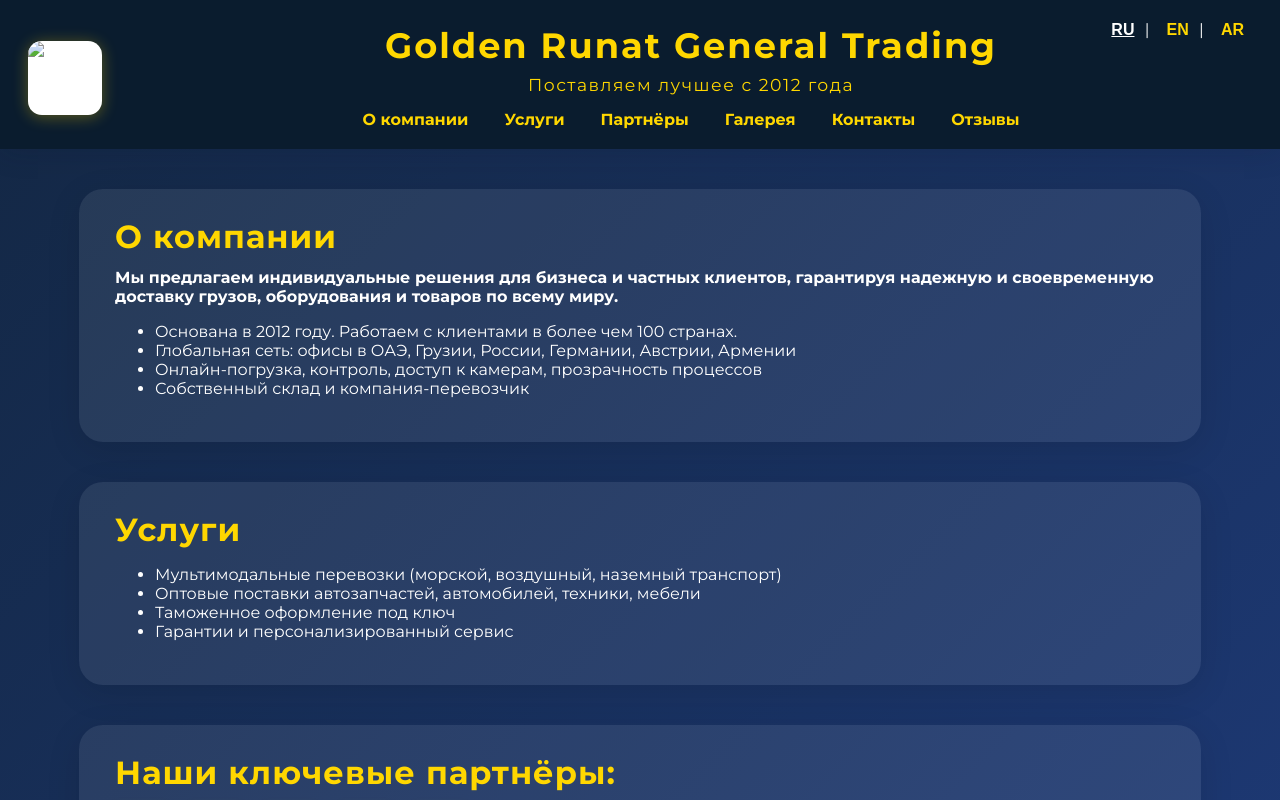
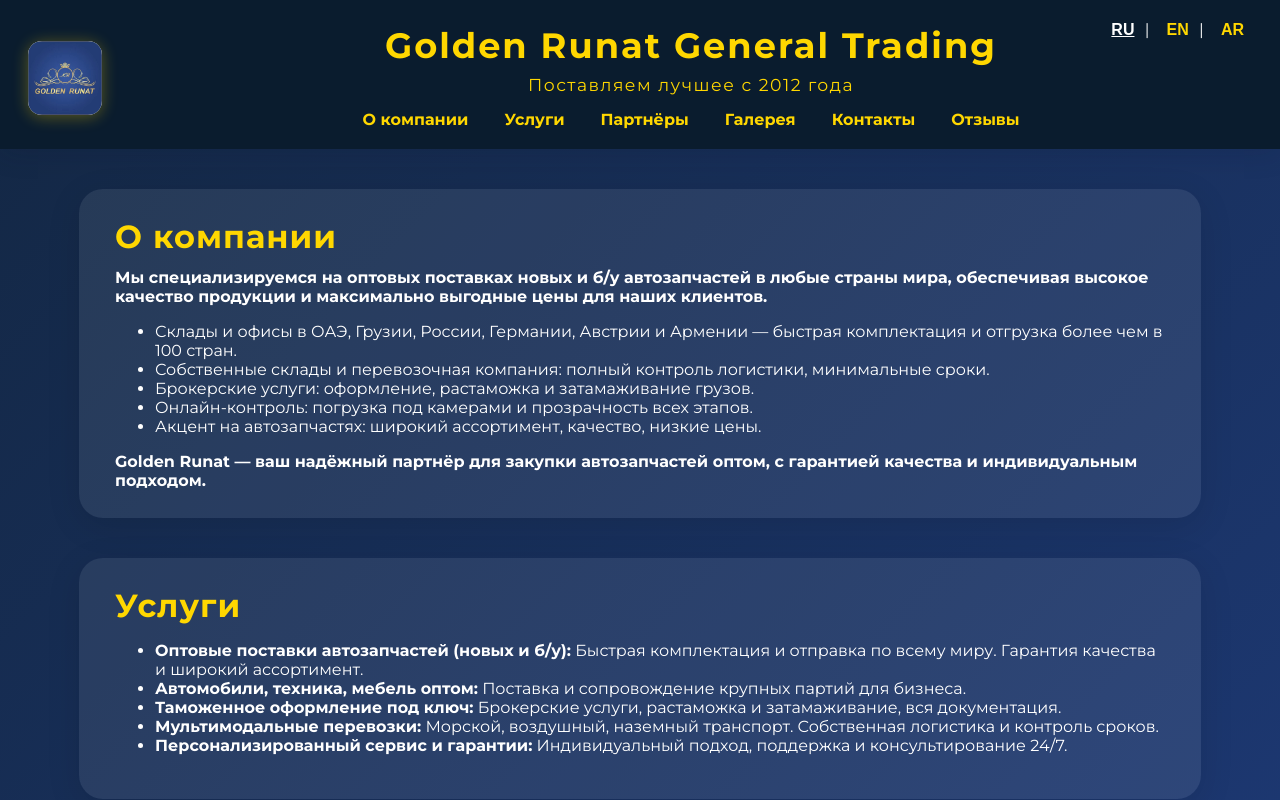
Before and after one commit to LUXURYAI/goldenrunat-website, a plain HTML site: page index.html in a window 1280 px wide. Shown: the top 800 px of the page. Drawn offline with Linux system fonts and the light colour scheme; grey boxes are pictures that could not be loaded.

Commit message:
Add files via upload

```diff
--- a/index.html
+++ b/index.html
@@ -206,22 +206,25 @@
     }
   </style>
   <script>
-    // Простейшая мультиязычность на RU/EN/AR
+    // Мультиязычность: новые тексты RU/EN/AR
     const translations = {
       ru: {
         nav: ['О компании','Услуги','Партнёры','Галерея','Контакты','Отзывы'],
-        about: `<b>Мы предлагаем индивидуальные решения для бизнеса и частных клиентов, гарантируя надежную и своевременную доставку грузов, оборудования и товаров по всему миру.</b>
+        about: `<b>Мы специализируемся на оптовых поставках новых и б/у автозапчастей в любые страны мира, обеспечивая высокое качество продукции и максимально выгодные цены для наших клиентов.</b>
         <ul>
-          <li>Основана в 2012 году. Работаем с клиентами в более чем 100 странах.</li>
-          <li>Глобальная сеть: офисы в ОАЭ, Грузии, России, Германии, Австрии, Армении</li>
-          <li>Онлайн-погрузка, контроль, доступ к камерам, прозрачность процессов</li>
-          <li>Собственный склад и компания-перевозчик</li>
-        </ul>`,
+          <li>Склады и офисы в ОАЭ, Грузии, России, Германии, Австрии и Армении — быстрая комплектация и отгрузка более чем в 100 стран.</li>
+          <li>Собственные склады и перевозочная компания: полный контроль логистики, минимальные сроки.</li>
+          <li>Брокерские услуги: оформление, растаможка и затамаживание грузов.</li>
+          <li>Онлайн-контроль: погрузка под камерами и прозрачность всех этапов.</li>
+          <li>Акцент на автозапчастях: широкий ассортимент, качество, низкие цены.</li>
+        </ul>
+        <div style="margin-top:8px;"><b>Golden Runat — ваш надёжный партнёр для закупки автозапчастей оптом, с гарантией качества и индивидуальным подходом.</b></div>`,
         services: `<ul>
-          <li>Мультимодальные перевозки (морской, воздушный, наземный транспорт)</li>
-          <li>Оптовые поставки автозапчастей, автомобилей, техники, мебели</li>
-          <li>Таможенное оформление под ключ</li>
-          <li>Гарантии и персонализированный сервис</li>
+          <li><b>Оптовые поставки автозапчастей (новых и б/у):</b> Быстрая комплектация и отправка по всему миру. Гарантия качества и широкий ассортимент.</li>
+          <li><b>Автомобили, техника, мебель оптом:</b> Поставка и сопровождение крупных партий для бизнеса.</li>
+          <li><b>Таможенное оформление под ключ:</b> Брокерские услуги, растаможка и затамаживание, вся документация.</li>
+          <li><b>Мультимодальные перевозки:</b> Морской, воздушный, наземный транспорт. Собственная логистика и контроль сроков.</li>
+          <li><b>Персонализированный сервис и гарантии:</b> Индивидуальный подход, поддержка и консультирование 24/7.</li>
         </ul>`,
         partners: `Наши ключевые партнёры:`,
         offices: `<li><b>ОАЭ:</b> +971 55 891 3535</li>
@@ -249,18 +252,21 @@
       },
       en: {
         nav: ['About','Services','Partners','Gallery','Contacts','Reviews'],
-        about: `<b>We offer customized solutions for businesses and individuals, ensuring reliable and timely delivery of goods, equipment, and products worldwide.</b>
+        about: `<b>We specialize in wholesale supply of new and used auto parts to any country in the world, ensuring high quality and the best prices for our customers.</b>
         <ul>
-          <li>Founded in 2012. We work with clients in over 100 countries.</li>
-          <li>Global network: Offices in UAE, Georgia, Russia, Germany, Austria, Armenia</li>
-          <li>Online cargo loading, monitoring, camera access, full transparency</li>
-          <li>Own warehouse and carrier company</li>
-        </ul>`,
+          <li>Warehouses and offices in UAE, Georgia, Russia, Germany, Austria, and Armenia — fast processing and shipping to 100+ countries.</li>
+          <li>Own warehouses and transport company: full logistics control, minimal delivery times.</li>
+          <li>Brokerage services: documentation, customs clearance and declaration.</li>
+          <li>Online control: loading under cameras and transparent processes at every stage.</li>
+          <li>Focus on auto parts: wide selection, quality, low prices.</li>
+        </ul>
+        <div style="margin-top:8px;"><b>Golden Runat is your reliable partner for wholesale auto parts supply with guaranteed quality and a personalized approach.</b></div>`,
         services: `<ul>
-          <li>Multimodal shipping (sea, air, land transport)</li>
-          <li>Wholesale supply of auto parts, cars, equipment, furniture</li>
-          <li>Customs clearance turnkey</li>
-          <li>Guarantees and personalized service</li>
+          <li><b>Wholesale supply of auto parts (new & used):</b> Fast picking and worldwide shipping. Guaranteed quality and wide range.</li>
+          <li><b>Cars, equipment, furniture wholesale:</b> Delivery and support of large lots for business.</li>
+          <li><b>Turnkey customs clearance:</b> Brokerage services, customs documentation, clearance and declaration.</li>
+          <li><b>Multimodal transportation:</b> Sea, air, and land transport. Own logistics and timing control.</li>
+          <li><b>Personalized service and guarantees:</b> Individual approach, support and consulting 24/7.</li>
         </ul>`,
         partners: `Our key partners:`,
         offices: `<li><b>UAE:</b> +971 55 891 3535</li>
@@ -288,55 +294,57 @@
       },
       ar: {
         nav: ['عن الشركة','الخدمات','الشركاء','معرض الصور','التواصل','آراء العملاء'],
-        about: `<b>نقدم حلولاً مخصصة للشركات والعملاء الأفراد، مع ضمان التسليم الموثوق وفي الوقت المحدد للبضائع والمعدات والمنتجات حول العالم.</b>
+        about: `<b>نحن متخصصون في التوريد بالجملة لقطع غيار السيارات الجديدة والمستعملة إلى جميع أنحاء العالم، مع ضمان الجودة العالية وأفضل الأسعار لعملائنا.</b>
         <ul>
-          <li>تأسست في 2012. نعمل مع عملاء في أكثر من 100 دولة.</li>
-          <li>شبكة عالمية: مكاتب في الإمارات، جورجيا، روسيا، ألمانيا، النمسا، أرمينيا</li>
-          <li>تحميل بضائع أونلاين، مراقبة بالكاميرات، شفافية كاملة</li>
-          <li>مستودع وشركة نقل خاصة</li>
-        </ul>`,
+          <li>مستودعات ومكاتب في الإمارات، جورجيا، روسيا، ألمانيا، النمسا، أرمينيا — تجهيز وشحن سريع إلى أكثر من 100 دولة.</li>
+          <li>مستودعات وشركة نقل خاصة: تحكم كامل في اللوجستيات وأقل أوقات التسليم.</li>
+          <li>خدمات التخليص الجمركي: توثيق، تخليص واستيراد وتصدير البضائع.</li>
+          <li>مراقبة أونلاين: تحميل أمام الكاميرات وشفافية في جميع المراحل.</li>
+          <li>تركيز على قطع الغيار: تشكيلة واسعة، جودة، أسعار منافسة.</li>
+        </ul>
+        <div style="margin-top:8px;"><b>Golden Runat — شريكك الموثوق في توريد قطع غيار السيارات بالجملة مع ضمان الجودة وخدمة شخصية.</b></div>`,
         services: `<ul>
-          <li>شحن متعدد الوسائط (بحري، جوي، بري)</li>
-          <li>توريد قطع غيار السيارات، السيارات، المعدات، الأثاث بالجملة</li>
-          <li>تخليص جمركي متكامل</li>
-          <li>ضمانات وخدمة شخصية</li>
+          <li><b>توريد قطع غيار السيارات (جديدة ومستعملة) بالجملة:</b> تجهيز سريع وشحن عالمي. ضمان جودة وتشكيلة واسعة.</li>
+          <li><b>سيارات، معدات، أثاث بالجملة:</b> توريد ودعم شحنات كبيرة للأعمال.</li>
+          <li><b>تخليص جمركي متكامل:</b> خدمات وساطة جمركية، توثيق وتخليص.</li>
+          <li><b>نقل متعدد الوسائط:</b> بحري، جوي، بري. لوجستيات خاصة وتحكم كامل في المواعيد.</li>
+          <li><b>خدمة شخصية وضمانات:</b> نهج فردي، دعم واستشارة 24/7.</li>
         </ul>`,
         partners: `شركاؤنا الرئيسيون:`,
         offices: `<li><b>الإمارات:</b> +971 55 891 3535</li>
           <li><b>جورجيا:</b> +995 514 004 000</li>
           <li><b>روسيا (موسكو):</b> +7 977 860 3535</li>
-          <li><b>ليبيتسك:</b> +7 915 858 0777</li>
+          <li><b>ليبetsk:</b> +7 915 858 0777</li>
           <li><b>ألمانيا:</b> +49 170 352 5807</li>
           <li><b>النمسا:</b> +43 660 555 5755</li>
           <li><b>أرمينيا:</b> +374 77 199 133</li>`,
-        contacts: `<li><b>الإيميل:</b> goldenrunat@gmail.com</li>
-          <li><b>انستغرام:</b> <a href="https://www.instagram.com/golden_runat?igsh=dmg5ZXBsOW9zYjN4" style="color:#ffd700;">@golden_runat</a></li>`,
+        contacts: `<li><b>البريد الإلكتروني:</b> goldenrunat@gmail.com</li>
+          <li><b>إنستغرام:</b> <a href="https://www.instagram.com/golden_runat?igsh=dmg5ZXBsOW9zYjN4" style="color:#ffd700;">@golden_runat</a></li>`,
         reviews: [
-          "“نتعامل منذ أكثر من 5 سنوات، دائماً بسرعة وموثوقية.” — ألكسندر، موسكو",
-          "“توصيل مثالي وتعامل شخصي.” — أحمد، دبي",
-          "“المورد الرئيسي لقطع الغيار لدينا.” — فيكتوريا، ألمانيا"
+          '“نتعامل معهم منذ أكثر من 5 سنوات، دائماً سريعون وموثوقون.” — ألكسندر، موسكو',
+          '“توصيل مثالي وخدمة شخصية.” — أحمد، دبي',
+          '“المورد الرئيسي لقطع غيار السيارات لدينا.” — فيكتوريا، ألمانيا'
         ],
-        slogan: "نقدم الأفضل منذ 2012",
+        slogan: 'نقدم الأفضل منذ عام 2012',
         contact_form: {
           name: "اسمك",
           email: "البريد الإلكتروني",
-          message: "رسالة",
+          message: "رسالتك",
           send: "إرسال",
-          thanks: "شكرًا لك، تم إرسال رسالتك!"
+          thanks: "شكرًا، تم إرسال رسالتك!"
         }
       }
     };
 
-    // Картинки галереи/слайдера (ваши фото)
     const photos = [
-      "WhatsApp Image 2025-07-18 at 21.07.29.jpeg",
-      "WhatsApp Image 2025-07-18 at 21.07.28 (1).jpeg",
-      "WhatsApp Image 2025-07-18 at 21.07.28.jpeg",
-      "WhatsApp Image 2025-07-18 at 21.07.27 (2).jpeg",
-      "WhatsApp Image 2025-07-18 at 21.07.27 (1).jpeg",
-      "WhatsApp Image 2025-07-18 at 21.07.27.jpeg",
-      "WhatsApp Image 2025-07-18 at 21.07.26 (1).jpeg",
-      "WhatsApp Image 2025-07-18 at 21.07.26.jpeg"
+      "gallery1.jpeg",
+      "gallery2.jpeg",
+      "gallery3.jpeg",
+      "gallery4.jpeg",
+      "gallery5.jpeg",
+      "gallery6.jpeg",
+      "gallery7.jpeg",
+      "gallery8.jpeg"
     ];
 
     let lang = 'ru';
@@ -372,7 +380,6 @@
         btn.classList.toggle('active', btn.dataset.lang===lang);
       });
     }
-    // Слайдер фото
     let i=0;
     function slide(dir){
       i=(i+dir+photos.length)%photos.length;
@@ -401,7 +408,7 @@
 </head>
 <body>
   <header>
-    <img src="WhatsApp Image 2025-07-18 at 21.07.30.jpeg" class="logo-img" alt="Golden Runat logo">
+    <img src="logo.jpeg" class="logo-img" alt="Golden Runat logo">
     <div class="header-center">
       <h1>Golden Runat General Trading</h1>
       <div class="slogan">Поставляем лучшее с 2012 года</div>
```
